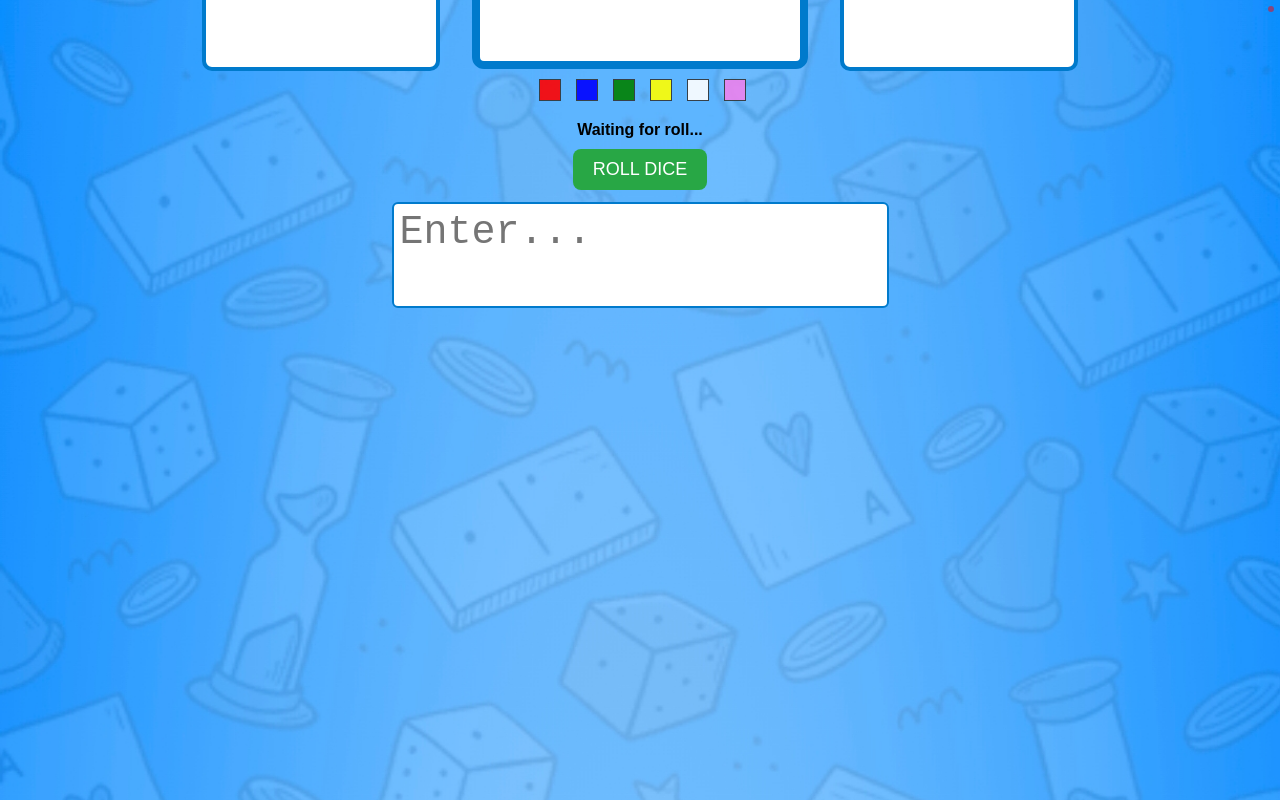
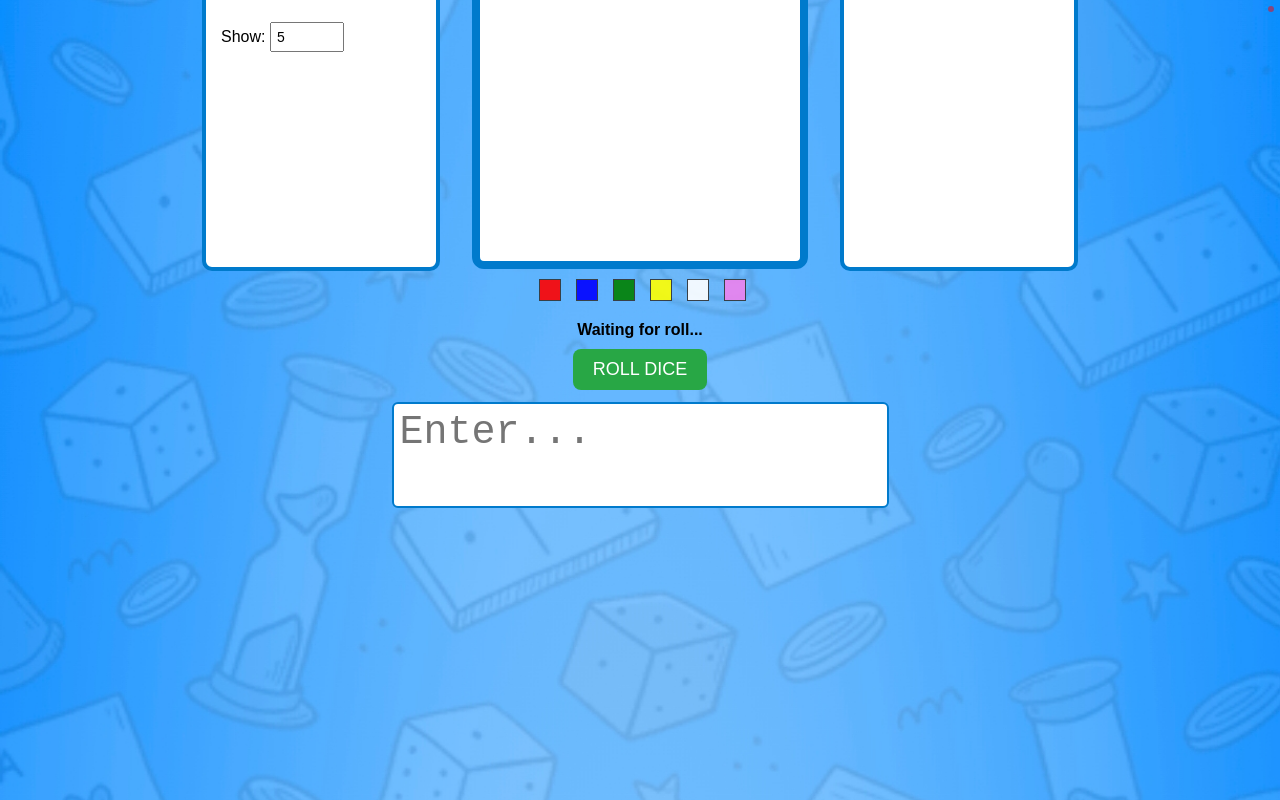
Before and after one commit to ONLlNE-DICE/R-COLOR-GAME, a plain HTML site: page index.html in a window 1280 px wide. Drawn offline with Linux system fonts and the light colour scheme.

Commit message:
Update index.html

```diff
--- a/index.html
+++ b/index.html
@@ -19,7 +19,7 @@
     .page-wrapper {
       width: 100%;
       max-width: 1000px;
-      transform: translateY(-370px); /* Moved up slightly to be just under the text */
+      transform: translateY(-170px); /* Moved up slightly to be just under the text */
     }
 
     .container {
```
